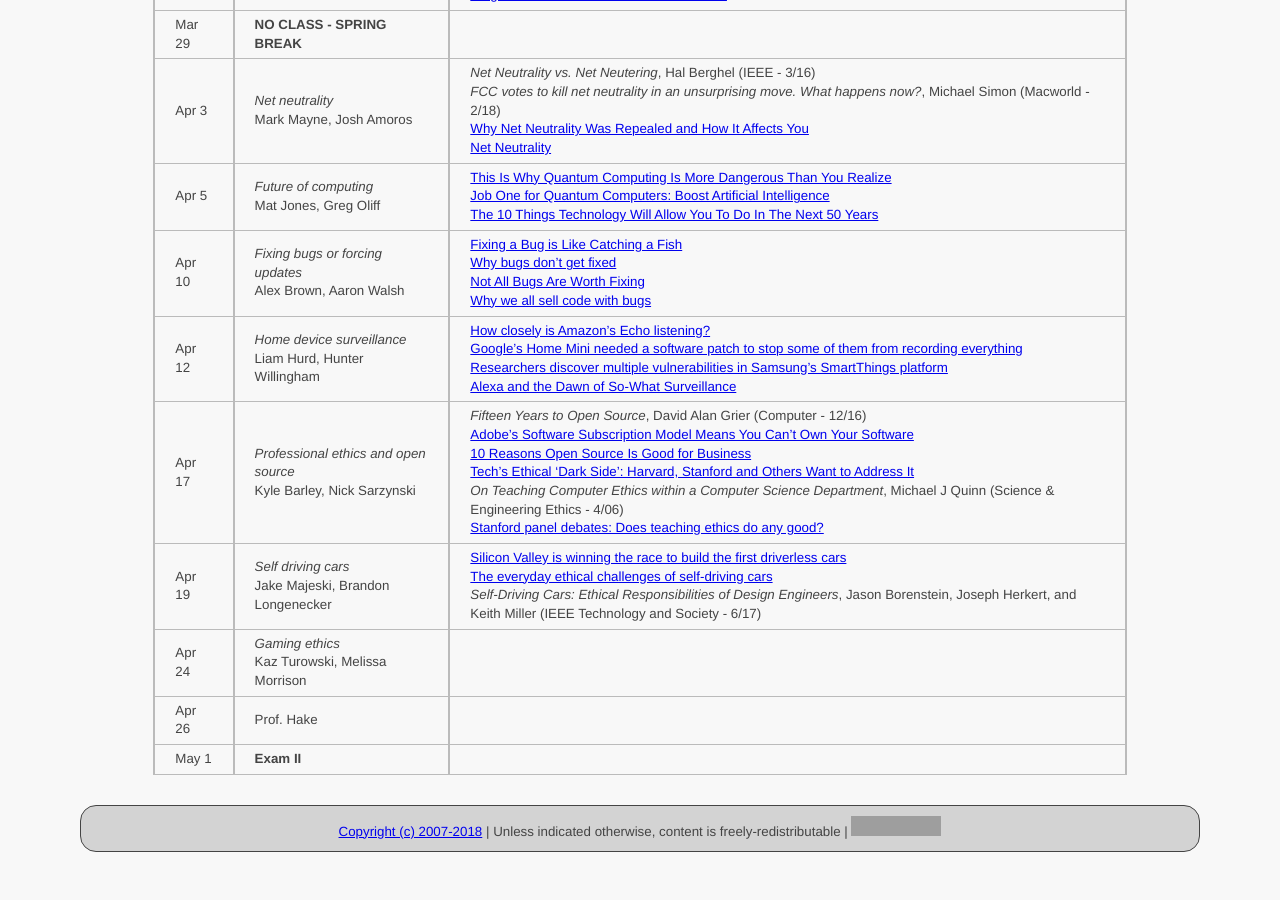
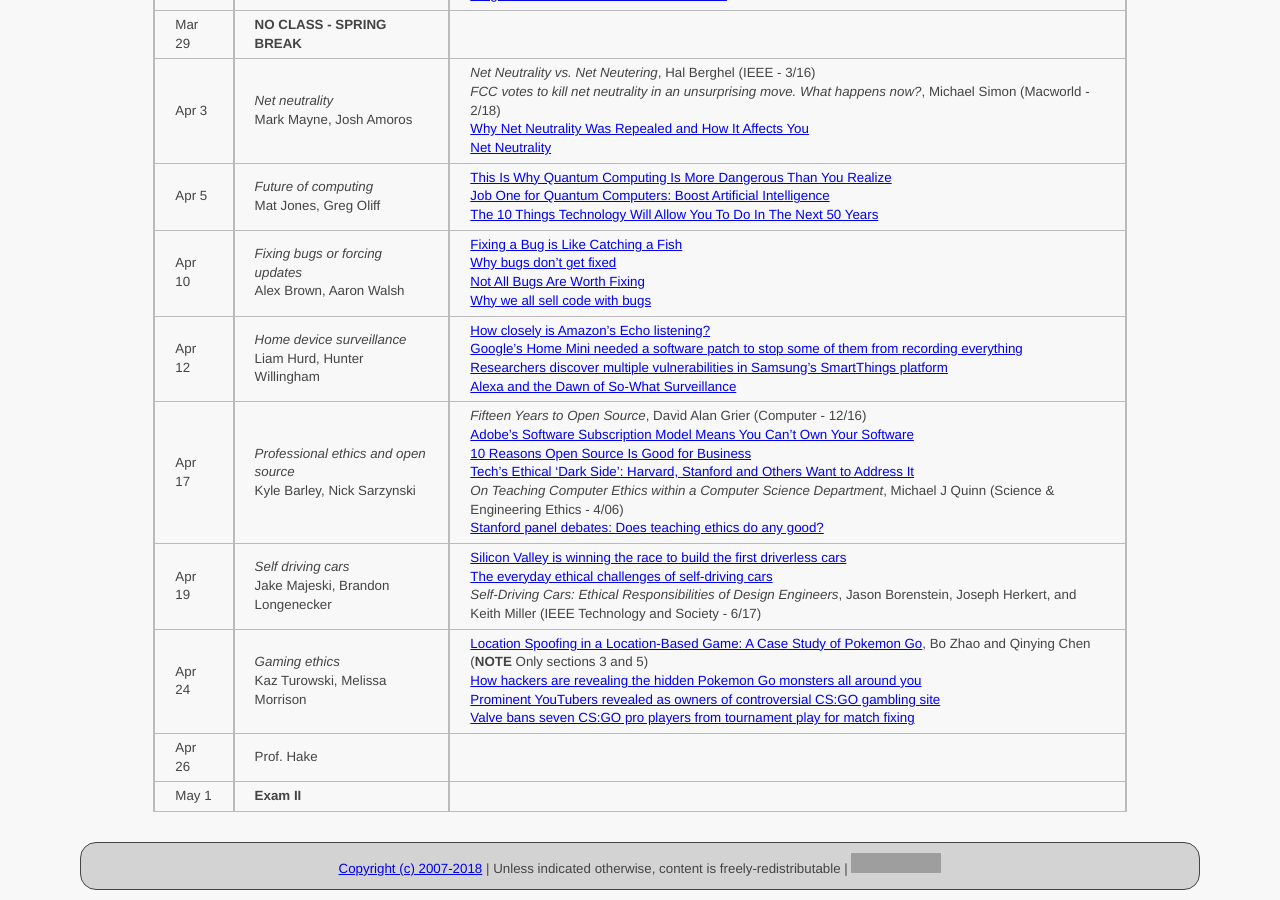
Before and after one commit to ycpcs/cs456-spring2018, a Jekyll site: the page built from schedule/index.md, in a window 1280 px wide and 900 px high, scrolled down 1475 px. Built offline with Jekyll 4.4.1, drawn with Linux system fonts in a browser that asks for light colours; before the commit the page ends 2337 px from its top, so only the background shows below that; grey boxes are pictures that could not be loaded.

Commit message:
add pokemon sports articles
add pokemon sports articles

```diff
--- a/schedule/index.md
+++ b/schedule/index.md
@@ -39,7 +39,7 @@ All reading materials can be accessed via [Schmidt Library](http://library.ycp.e
 > Apr 12  | *Home device surveillance* <br /> Liam Hurd, Hunter Willingham | [How closely is Amazon’s Echo listening?](https://www.washingtonpost.com/news/the-switch/wp/2014/11/11/how-closely-is-amazons-echo-listening/?noredirect=on&utm_term=.75fd429121ca) <br /> [Google’s Home Mini needed a software patch to stop some of them from recording everything](https://www.theverge.com/2017/10/10/16456050/google-home-mini-always-recording-bug) <br /> [Researchers discover multiple vulnerabilities in Samsung's SmartThings platform](http://www.businessinsider.com/samsung-smartthings-platform-iot-security-issues-internet-of-things-2016-5) <br /> [Alexa and the Dawn of So-What Surveillance](http://www.seattleweekly.com/news/alexa-and-the-dawn-of-so-what-surveillance/)|
 > Apr 17  | *Professional ethics and open source* <br /> Kyle Barley, Nick Sarzynski | *Fifteen Years to Open Source*, David Alan Grier (Computer - 12/16) <br /> [Adobe’s Software Subscription Model Means You Can’t Own Your Software](https://www.scientificamerican.com/article/adobe-software-subscription-model-means-you-cant-own-your-software/) <br /> [10 Reasons Open Source Is Good for Business](https://www.pcworld.com/article/209891/10_reasons_open_source_is_good_for_business.html) <br /> [Tech’s Ethical ‘Dark Side’: Harvard, Stanford and Others Want to Address It](https://www.nytimes.com/2018/02/12/business/computer-science-ethics-courses.html) <br /> *On Teaching Computer Ethics within a Computer Science Department*, Michael J Quinn (Science & Engineering Ethics - 4/06) <br /> [Stanford panel debates: Does teaching ethics do any good?](https://news.stanford.edu/news/2014/may/ethics-in-society-051314.html) |
 > Apr 19  | *Self driving cars* <br /> Jake Majeski, Brandon Longenecker | [Silicon Valley is winning the race to build the first driverless cars](https://theconversation.com/silicon-valley-is-winning-the-race-to-build-the-first-driverless-cars-91949) <br /> [The everyday ethical challenges of self-driving cars](https://theconversation.com/the-everyday-ethical-challenges-of-self-driving-cars-92710) <br /> *Self-Driving Cars: Ethical Responsibilities of Design Engineers*, Jason Borenstein, Joseph Herkert, and Keith Miller (IEEE Technology and Society - 6/17)|
-> Apr 24  | *Gaming ethics* <br /> Kaz Turowski, Melissa Morrison | |
+> Apr 24  | *Gaming ethics* <br /> Kaz Turowski, Melissa Morrison | [Location Spoofing in a Location-Based Game: A Case Study of Pokemon Go](pokemon.pdf), Bo Zhao and Qinying Chen (**NOTE** Only sections 3 and 5) <br /> [How hackers are revealing the hidden Pokemon Go monsters all around you](https://arstechnica.com/gaming/2016/07/how-hackers-are-revealing-the-hidden-pokemon-go-monsters-all-around-you/) <br /> [Prominent YouTubers revealed as owners of controversial CS:GO gambling site](https://www.gamesindustry.biz/articles/2016-07-04-cs-go-gambling-scandal-deepens-as-prominent-youtubers-revealed-as-site-owners) <br /> [Valve bans seven CS:GO pro players from tournament play for match fixing](https://www.pcgamer.com/valve-suspends-seven-csgo-pro-players-for-match-fixing/) |
 > Apr 26  | Prof. Hake | |
 > May 1   | **Exam II** | |
 
```
Also changed, not shown: 1 other file.
